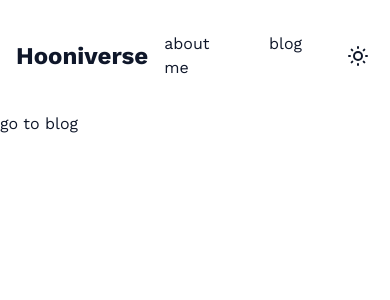
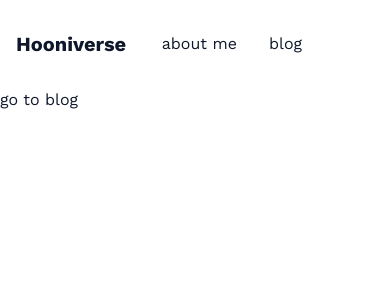
Before and after one commit to holahoon/Holahoon-website, a Next.js app: page / in a window 390 px wide. Shown: the top 300 px of the page. Built offline with nearby package versions, Linux system fonts and the light colour scheme.

Commit message:
feat: save

```diff
--- a/src/components/navigation/navigation.tsx
+++ b/src/components/navigation/navigation.tsx
@@ -5,8 +5,8 @@ import ThemeToggle from "../theme-toggle/theme-toggle"
 
 export default function navigation() {
   return (
-    <header className="sticky top-0 mx-auto flex max-w-screen-full items-center px-4 py-6 lg:px-8 lg:py-6">
-      <Link href="/" className="text-2xl font-bold text-foreground">
+    <header className="sticky top-0 mx-auto flex max-w-screen-full items-center bg-background px-4 py-6 lg:px-8 lg:py-6">
+      <Link href="/" className="text-xl font-bold text-foreground">
         Hooniverse
       </Link>
 
--- a/src/components/theme-toggle/theme-toggle.tsx
+++ b/src/components/theme-toggle/theme-toggle.tsx
@@ -1,54 +1,32 @@
 "use client"
 
+import { useEffect, useState } from "react"
 import { useTheme } from "next-themes"
 
 import { Button } from "@/components/ui/button"
-import {
-  DropdownMenu,
-  DropdownMenuContent,
-  DropdownMenuItem,
-  DropdownMenuTrigger,
-} from "@/components/ui/dropdown-menu"
 import { Icons } from "@/components/icons"
 
 export default function ThemeToggle() {
-  const { setTheme } = useTheme()
+  const { theme, setTheme } = useTheme()
+
+  const [isMounted, setIsMounted] = useState<boolean>(false)
+
+  useEffect(() => setIsMounted(true), [])
+
+  if (!isMounted) return null
 
   return (
-    <DropdownMenu>
-      <DropdownMenuTrigger asChild>
-        <Button className="w-8 p-0">
-          <Icons.sun className="absolute scale-100 transition-all dark:rotate-45 dark:scale-0" />
-          <Icons.moon className="absolute rotate-45 scale-0 transition-all dark:rotate-0 dark:scale-100" />
-          <span className="sr-only">Toggle theme</span>
-        </Button>
-      </DropdownMenuTrigger>
-
-      <DropdownMenuContent align="end">
-        <DropdownMenuItem
-          onClick={() => setTheme("light")}
-          className="cursor-pointer"
-        >
-          <Icons.sun className="mr-2 h-4 w-4" />
-          <span>light</span>
-        </DropdownMenuItem>
-
-        <DropdownMenuItem
-          onClick={() => setTheme("dark")}
-          className="cursor-pointer"
-        >
-          <Icons.moon className="mr-2 h-4 w-4" />
-          <span>dark</span>
-        </DropdownMenuItem>
-
-        <DropdownMenuItem
-          onClick={() => setTheme("system")}
-          className="cursor-pointer"
-        >
-          <Icons.laptop className="mr-2 h-4 w-4" />
-          <span>system</span>
-        </DropdownMenuItem>
-      </DropdownMenuContent>
-    </DropdownMenu>
+    <Button
+      className="w-8 p-0"
+      onClick={() => setTheme(theme === "dark" ? "light" : "dark")}
+    >
+      {theme === "light" ? (
+        <Icons.sun className="absolute h-6 w-6 scale-100 transition-all dark:rotate-45 dark:scale-0" />
+      ) : null}
+      {theme === "dark" ? (
+        <Icons.moon className="absolute h-6 w-6 rotate-45 scale-0 transition-all dark:rotate-0 dark:scale-100" />
+      ) : null}
+      <span className="sr-only">Theme toggle</span>
+    </Button>
   )
 }
```
